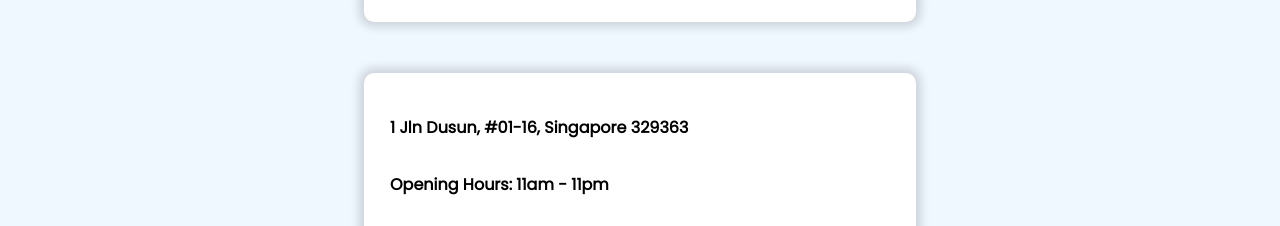
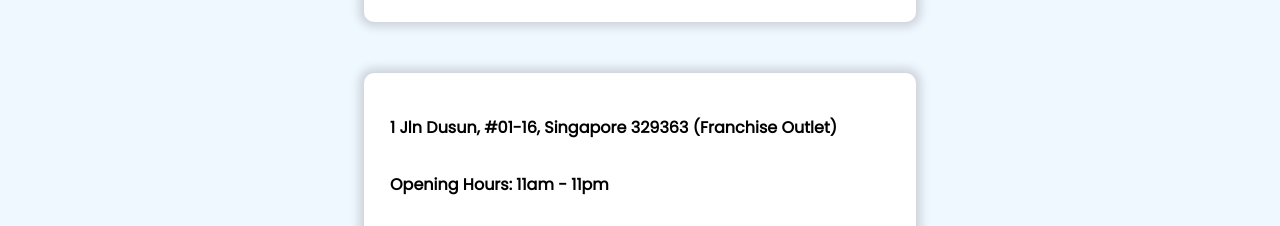
Before and after one commit to lanterex/ID-Assignment1, a plain HTML site: page Location.html in a window 1280 px wide. Shown: the part 1275-1501 px from the top of the page. Drawn offline with Linux system fonts and the light colour scheme.

Commit message:
added more info for franchise outlet

```diff
--- a/Location.html
+++ b/Location.html
@@ -85,7 +85,7 @@
         <iframe src="https://www.google.com/maps/embed?pb=!1m18!1m12!1m3!1d3988.8287750063964!2d103.8437276152214!3d1.2761093621622466!2m3!1f0!2f0!3f0!3m2!1i1024!2i768!4f13.1!3m3!1m2!1s0x31da193617c3e2f3%3A0xeef59e337c586f75!2sHey%20Long%20Cha%20%40%20International%20Plaza!5e0!3m2!1sen!2ssg!4v1638087868718!5m2!1sen!2ssg" width="500" height="400" style="border:0;" allowfullscreen="" loading="lazy"></iframe>
     </div>
     <div class="info-container">
-        <p>1 Jln Dusun, #01-16, Singapore 329363</p>
+        <p>1 Jln Dusun, #01-16, Singapore 329363 (Franchise Outlet)</p>
         <p>Opening Hours: 11am - 11pm</p>
         <p>Phone Number: 89879213</p>
         <iframe src="https://www.google.com/maps/embed?pb=!1m18!1m12!1m3!1d3988.748735724792!2d103.84140761522136!3d1.326717162017763!2m3!1f0!2f0!3f0!3m2!1i1024!2i768!4f13.1!3m3!1m2!1s0x31da1797b86e1533%3A0xe33e2969b93c1640!2sHey%20Long%20Cha%20%40%20One%20Dusun!5e0!3m2!1sen!2ssg!4v1638087999054!5m2!1sen!2ssg" width="500" height="400" style="border:0;" allowfullscreen="" loading="lazy"></iframe>
```
